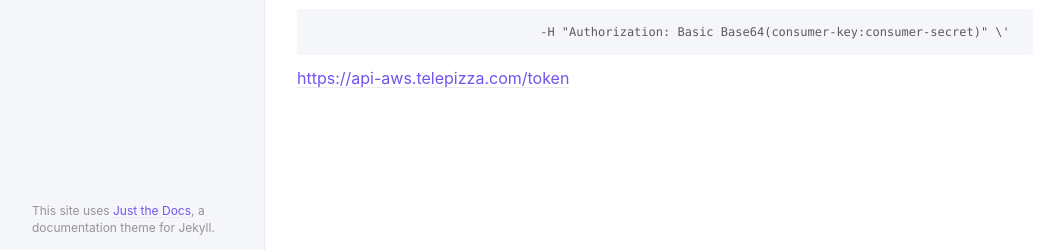
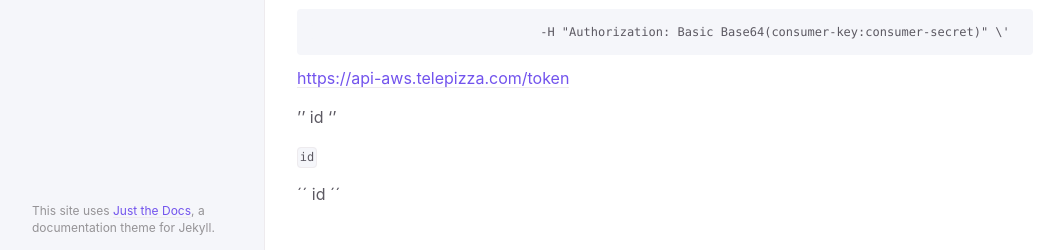
Before and after one commit to abeltranes/abeltranes.github.io, a Jekyll site: the page built from docs/API_Services_Bulksales_2.md, in a window 1280 px wide. Shown: the part 2372-2622 px from the top of the page, without its empty margins (91-1154 px from the left). Built offline with Jekyll 4.4.1, drawn with Linux system fonts in a browser that asks for light colours.

```diff
--- a/docs/API_Services_Bulksales_2.md
+++ b/docs/API_Services_Bulksales_2.md
@@ -76,3 +76,9 @@ The following cURL command shows how to generate an WSO2 access token using the
 					-H "Authorization: Basic Base64(consumer-key:consumer-secret)" \'
 
 [https://api-aws.telepizza.com/token](https://api-aws.telepizza.com/token)
+
+'' id ''
+
+`` id ``
+
+´´ id ´´
```
